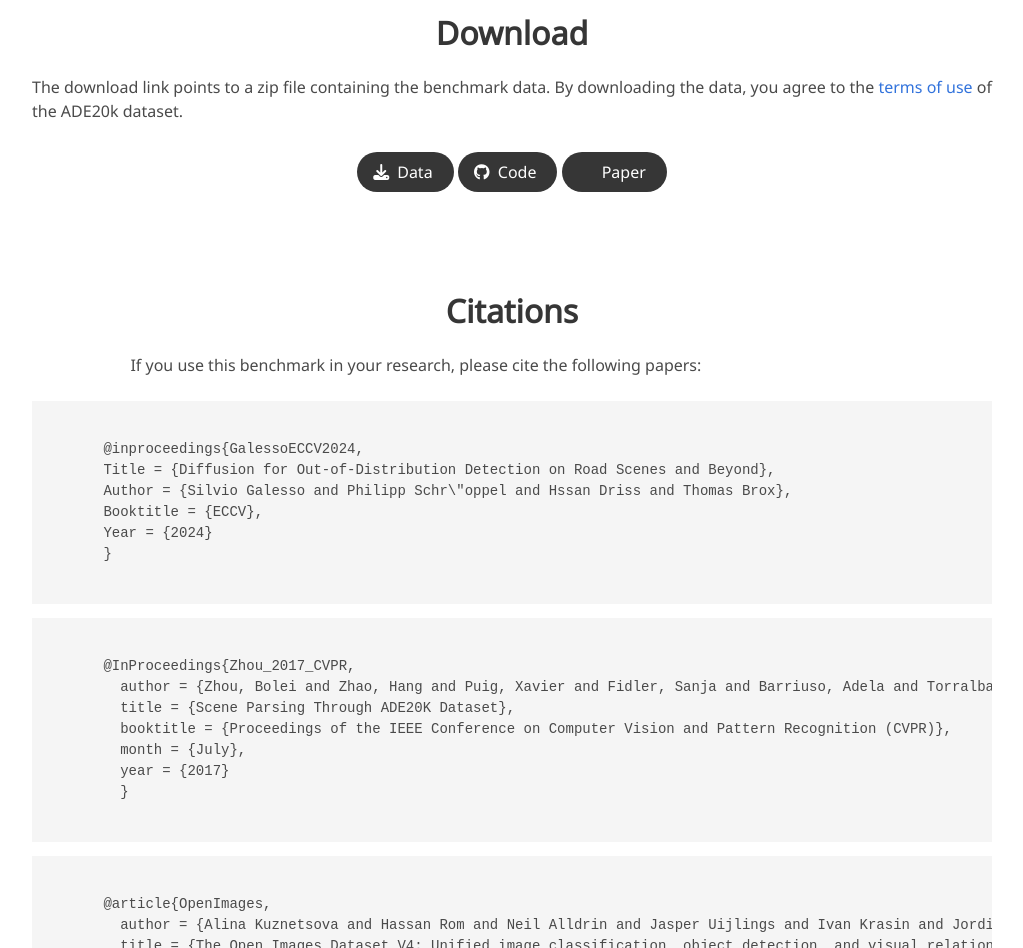
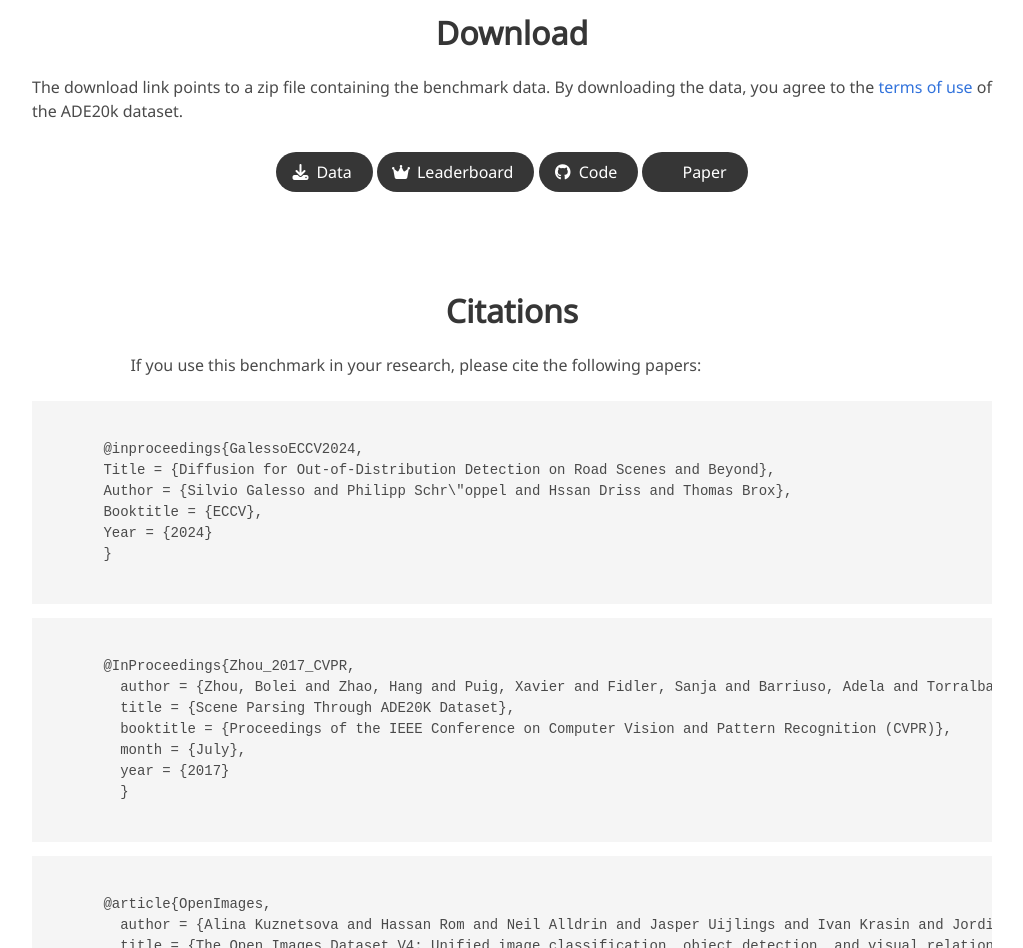
Before and after one commit to ade-ood/ade-ood.github.io, a plain HTML site: page index.html in a window 1280 px wide. Shown: the part 1110-2058 px from the top of the page, without its empty margins (128-1151 px from the left). Drawn offline with Linux system fonts and the light colour scheme; some icons are missing; a web font is replaced by a local one.

Commit message:
leaderboard

```diff
--- a/index.html
+++ b/index.html
@@ -105,6 +105,16 @@
                 <i class="fa fa-download"></i>
             </span>
             <span>Data</span>
+            </a>
+        </span>
+        <!-- https://paperswithcode.com/sota/out-of-distribution-detection-on-ade-ood -->
+        <span class="link-block">
+          <a href="https://paperswithcode.com/sota/out-of-distribution-detection-on-ade-ood"
+            class="external-link button is-normal is-rounded is-dark">
+            <span class="icon">
+                <i class="fa fa-crown"></i>
+            </span>
+            <span>Leaderboard</span>
             </a>
         </span>
         <span class="link-block">
--- a/static/css/index.css
+++ b/static/css/index.css
@@ -44,7 +44,6 @@ body {
   0px 0px 20px white,
   0px 0px 20px white,
   0px 0px 20px white,
-  0px 0px 20px white;
   0px 0px 20px white;
 }
 
```
